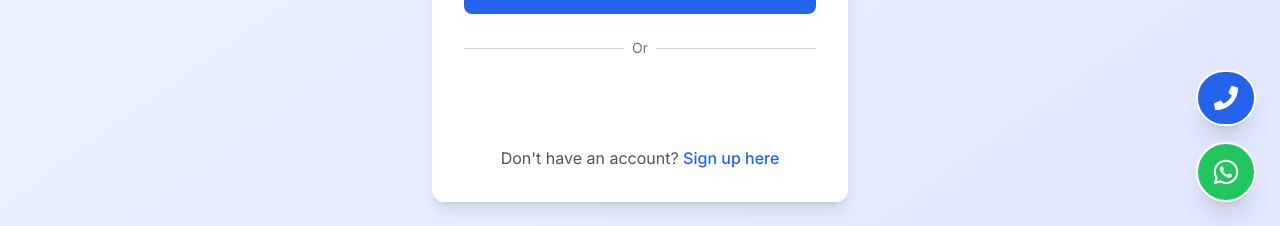
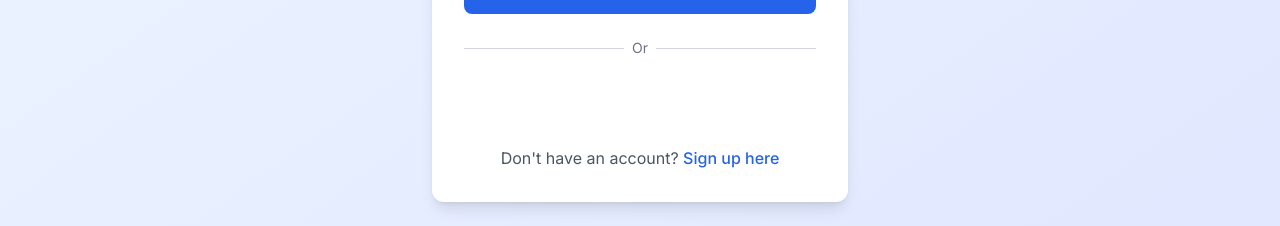
Before and after one commit to katkojwalk/KLM-HOMETUITIONS-LIVE, a React (Create React App) app in the folder client/: page /login in a window 1280 px wide. Shown: the part 574-800 px from the top of the page. Built offline with nearby package versions, Linux system fonts and the light colour scheme; no server answers.

Commit message:
Move contact widget to home page only

```diff
--- a/client/src/App.js
+++ b/client/src/App.js
@@ -12,7 +12,6 @@ import Register from './pages/Register';
 import Dashboard from './pages/Dashboard';
 import AdminPanel from './pages/AdminPanel';
 import ProtectedRoute from './components/ProtectedRoute';
-import ContactWidget from './components/ContactWidget';
 import './index.css';
 
 function App() {
@@ -47,7 +46,6 @@ function App() {
             </Routes>
           </main>
           <Footer />
-          <ContactWidget />
           <Toaster
             position="top-right"
             toastOptions={{
--- a/client/src/pages/Home.js
+++ b/client/src/pages/Home.js
@@ -14,8 +14,11 @@ import {
   GraduationCap,
   Target,
   Heart,
-  Zap
+  Zap,
+  Trophy,
+  Quote
 } from 'lucide-react';
+import ContactWidget from '../components/ContactWidget';
 
 const Home = () => {
   const { t } = useTranslation();
@@ -275,6 +278,8 @@ const Home = () => {
           </motion.div>
         </div>
       </section>
+
+      <ContactWidget />
     </div>
   );
 };
```
